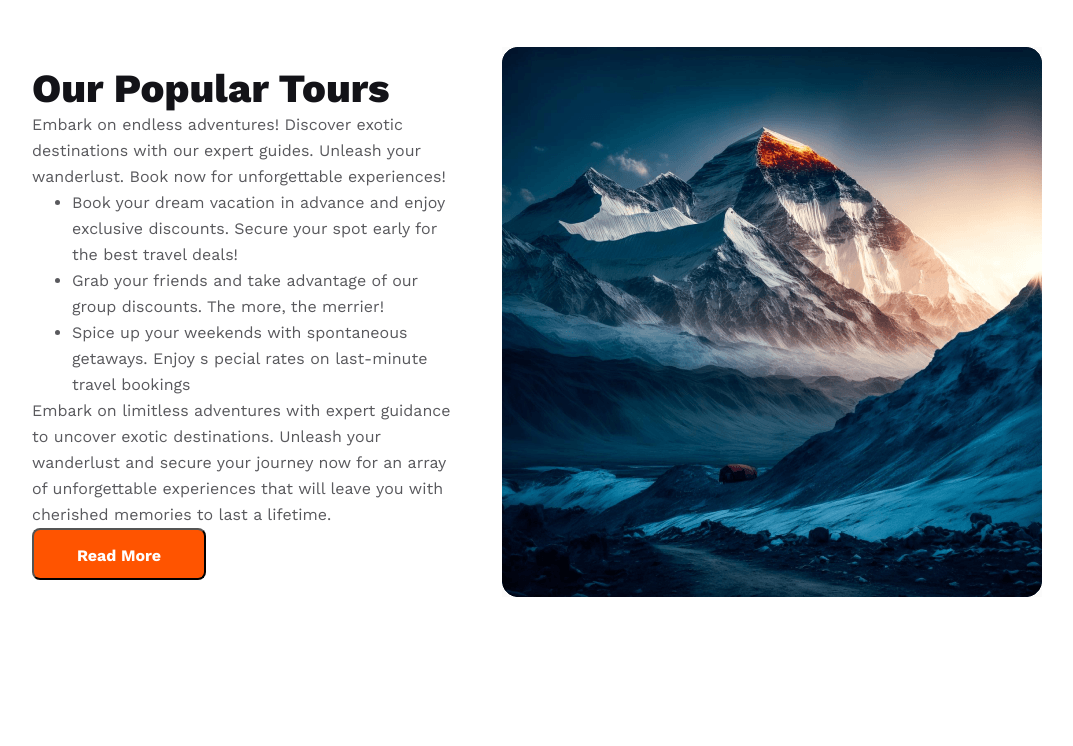
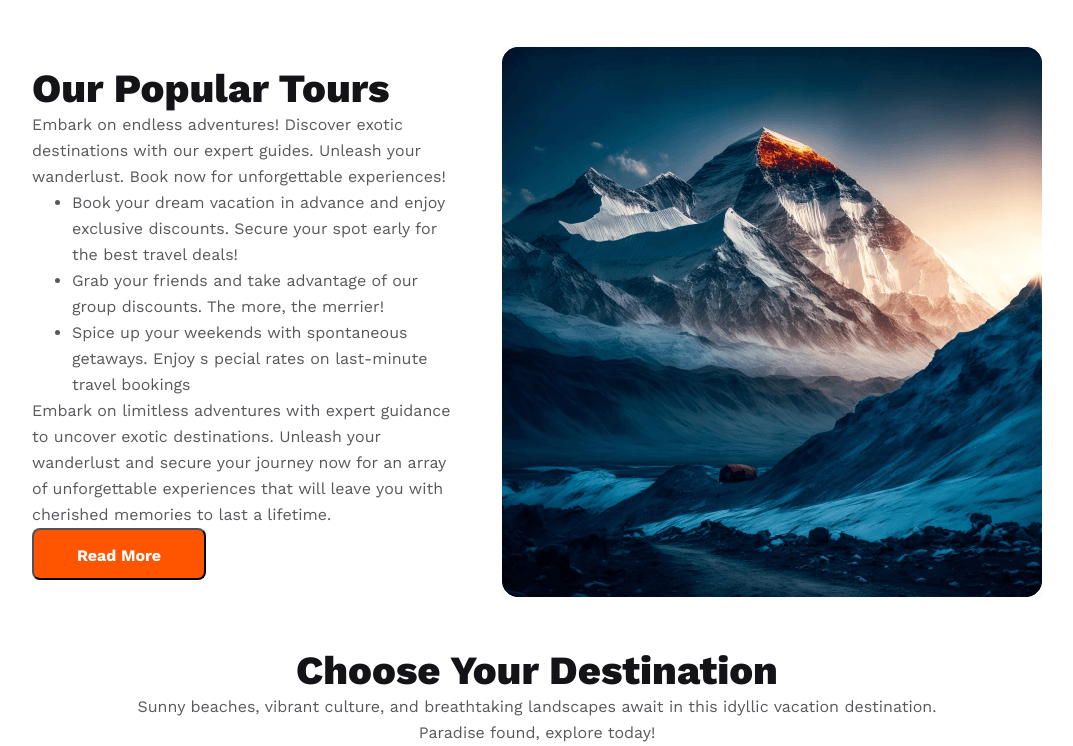
Before and after one commit to protim1451/b9-a2-4303, a plain HTML site: page index.html in a window 1280 px wide. Shown: the part 661-1407 px from the top of the page, without its empty margins (103-1176 px from the left). Before the commit the page ends 1258 px from the top, so only its background shows below. Drawn offline with nearby package versions, Linux system fonts and the light colour scheme.

Commit message:
Destination content added

```diff
--- a/index.html
+++ b/index.html
@@ -63,6 +63,15 @@
                 <img src="Images/Rectangle 4.png" alt="">
             </div>
         </section>
+        <section class="destination">
+            <div class="destination-content">
+                <h4 class="destination-title">Choose Your Destination</h4>
+                <p class="destination-desc">
+                Sunny beaches, vibrant culture, and breathtaking
+                landscapes await in this idyllic vacation destination.
+                <br> Paradise found, explore today!</p>
+            </div>
+        </section>
     </main>
     <footer>
 
--- a/styles/style.css
+++ b/styles/style.css
@@ -149,6 +149,23 @@ nav li a{
     margin-right: 135px;
 }
 
+/* Destination Section */
+.destination-content{
+    margin-top: 50px;
+}
+.destination-title{
+    color: #131318;
+    text-align: center;
+    font-size: 2.5rem;
+    font-weight: 800;
+}
+.destination-desc{
+    color: rgba(19, 19, 24, 0.70);
+    text-align: center;
+    font-size: 1rem;
+    font-weight: 400;
+    line-height: 26px; /* 162.5% */
+}
 /* Responsive Style */
 @media screen and (max-width:600px){
     nav{
```
